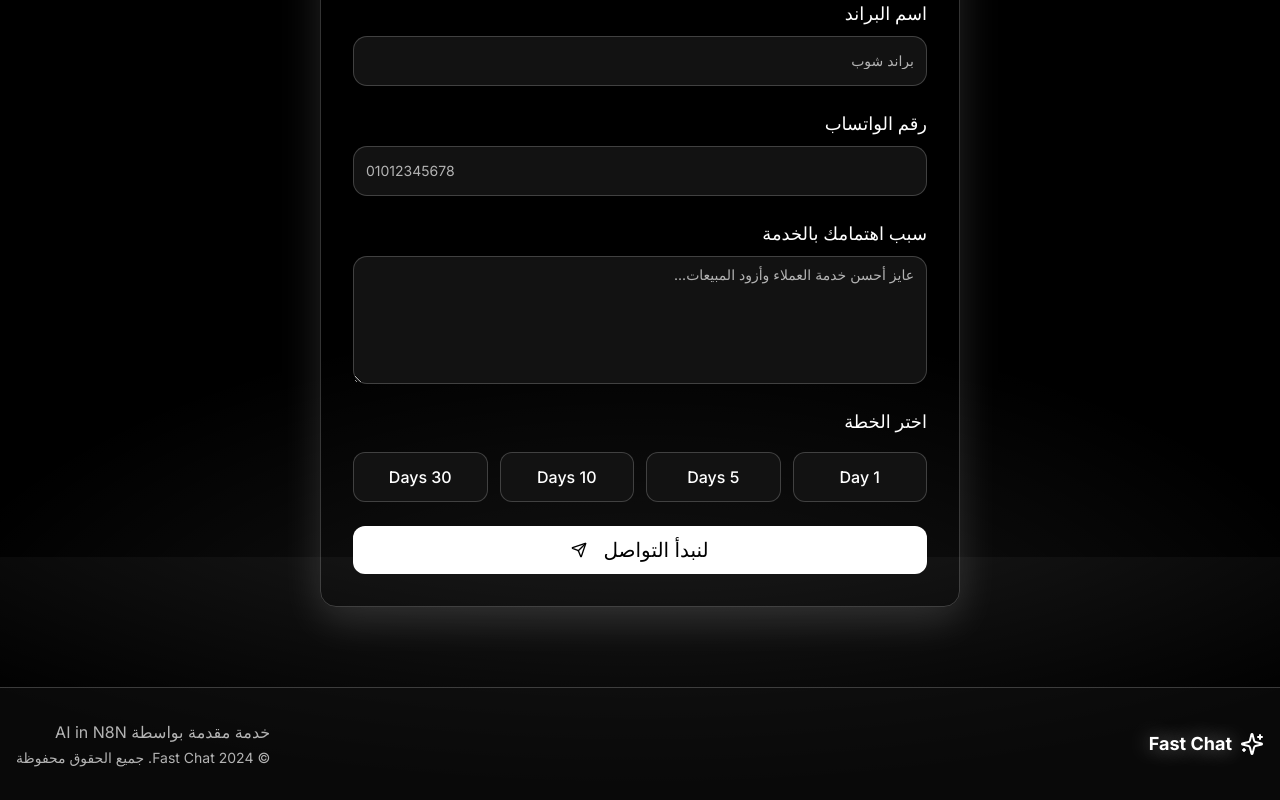
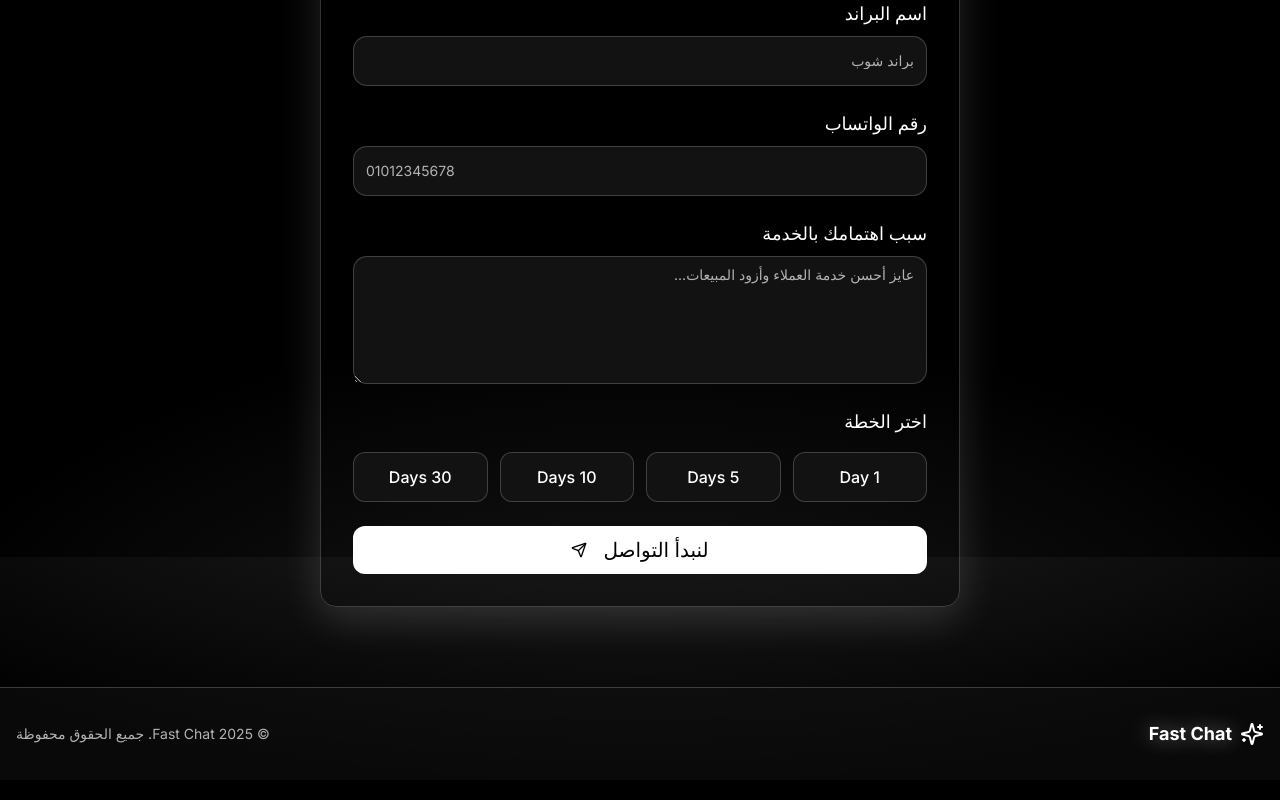
Before and after one commit to 4645454/fast-chat-bot, a React (Vite) app: page / in a window 1280 px wide. Shown: the part 3443-4243 px from the top of the page. Built offline with nearby package versions, Linux system fonts and the light colour scheme; the HTML template or start-up script is replaced by a standard one.

Commit message:
Update footer year

```diff
--- a/src/components/Footer.tsx
+++ b/src/components/Footer.tsx
@@ -16,11 +16,8 @@ const Footer = () => {
           </div>
 
           <div className="text-center md:text-right">
-            <p className="text-muted-foreground">
-              {t('footer.tagline')}
-            </p>
-            <p className="text-sm text-muted-foreground mt-1">
-              © 2024 Fast Chat. {t('footer.rights')}
+            <p className="text-sm text-muted-foreground">
+              © 2025 Fast Chat. {t('footer.rights')}
             </p>
           </div>
         </div>
```
